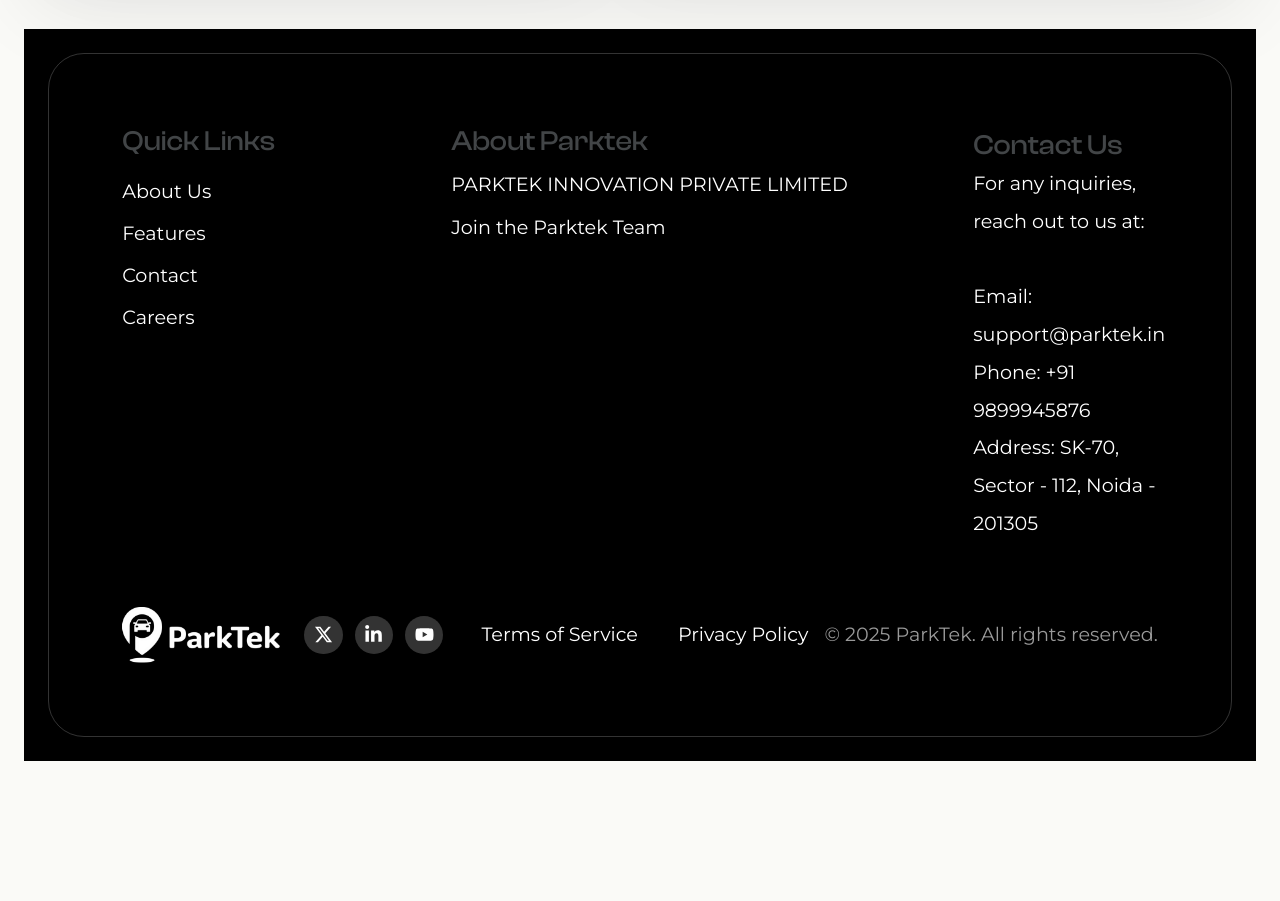
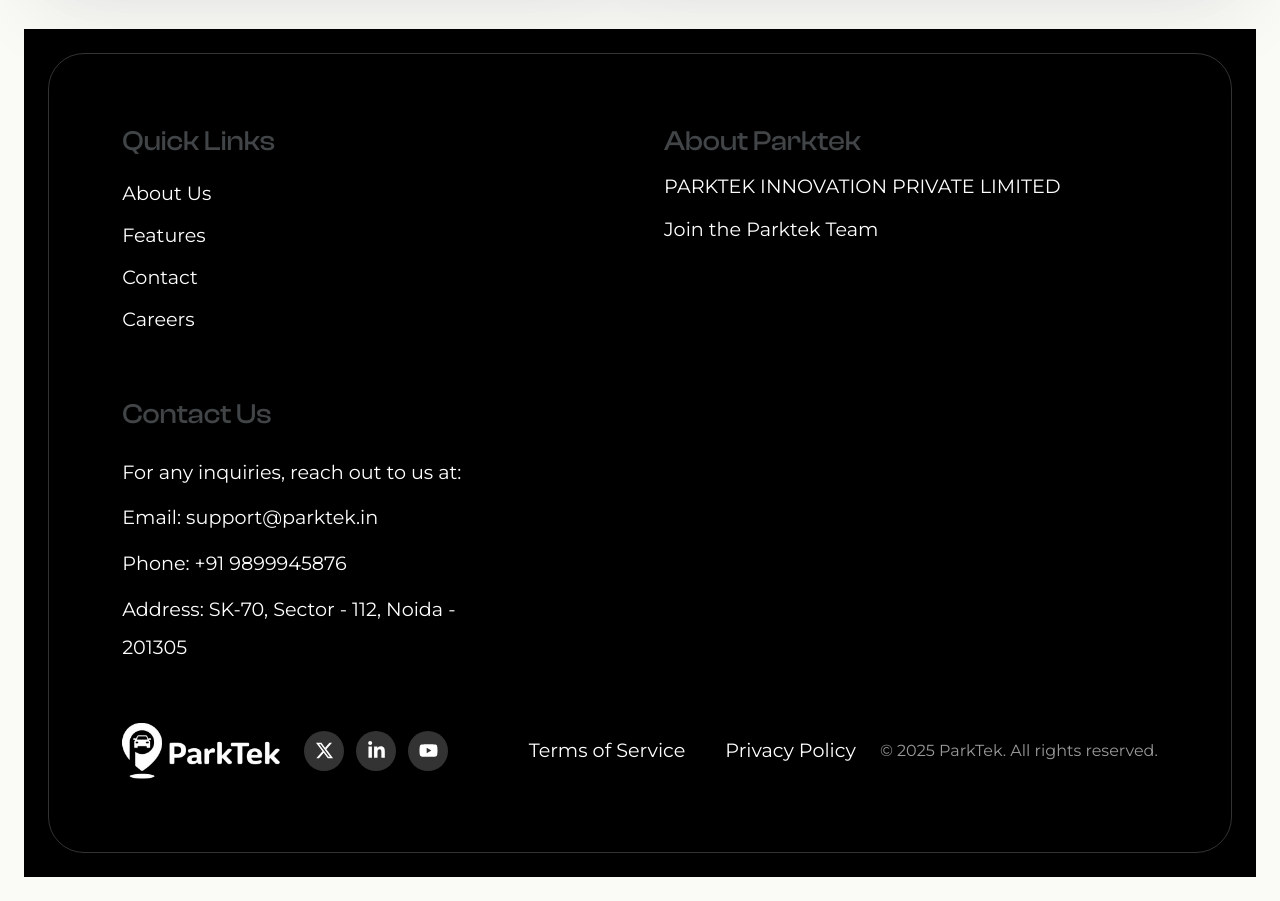
Before and after one commit to parktek-innovations/parktek-lending, a Next.js app: page /contact in a window 1280 px wide. Shown: the part 1120-2021 px from the top of the page. Before the commit the page ends 1905 px from the top, so only its background shows below. Built offline with nearby package versions, Linux system fonts and the light colour scheme; no server answers.

Commit message:
fix fotter and tab working

```diff
--- a/components/site/footer.jsx
+++ b/components/site/footer.jsx
@@ -1,5 +1,6 @@
 import Link from "next/link";
 
+import { HashLink } from "@/components/site/hash-link";
 import { CONTACT_DETAILS, LEGAL_LINKS } from "@/lib/site-content";
 
 const quickLinks = [
@@ -31,81 +32,89 @@
 export function Footer({ className = "", forceDesktop = false }) {
   return (
     <footer className={className}>
-      <div className="bg-black p-6 text-white">
+      <div className={forceDesktop ? "bg-black p-6 text-white" : "bg-black p-4 text-white sm:p-6"}>
         <div
           className={
             forceDesktop
               ? "rounded-[36px] border border-white/20 px-[72px] py-[72px]"
-              : "rounded-[36px] border border-white/20 px-6 py-10 md:px-[73.2px] md:py-[73.2px]"
+              : "rounded-[28px] border border-white/20 px-5 py-8 sm:px-6 sm:py-10 md:rounded-[32px] md:px-10 md:py-12 xl:rounded-[36px] xl:px-[73.2px] xl:py-[73.2px]"
           }
         >
           <div
             className={
               forceDesktop
-                ? "flex items-start justify-between gap-12"
-                : "grid gap-12 xl:grid-cols-[281px_474px_1fr]"
+                ? "grid items-start gap-12 grid-cols-[minmax(180px,281px)_minmax(320px,474px)_minmax(260px,390px)]"
+                : "grid gap-10 md:grid-cols-2 md:gap-x-12 md:gap-y-14 min-[1440px]:grid-cols-[minmax(180px,281px)_minmax(320px,474px)_minmax(260px,390px)] min-[1440px]:gap-y-12"
             }
           >
-            <div className="min-w-[117.5px] space-y-[14.4px]">
-              <h3 className="font-clash text-[28px] font-medium leading-[28.8px] text-[#424547]">
+            <div className="min-w-0 w-full space-y-3 md:space-y-4">
+              <h3 className="font-clash text-2xl font-medium leading-none text-[#424547] md:text-[26px] xl:text-[28px] xl:leading-[28.8px]">
                 Quick Links
               </h3>
-              <div className="text-[19.2px] leading-[42px]">
+              <div className="text-base leading-8 md:text-lg md:leading-9 xl:text-[19.2px] xl:leading-[42px]">
                 {quickLinks.map((link) => (
-                  <Link
+                  <HashLink
                     className="block transition-opacity hover:opacity-70"
                     href={link.href}
                     key={link.label}
                   >
                     {link.label}
-                  </Link>
+                  </HashLink>
                 ))}
               </div>
             </div>
 
-            <div className="max-w-[474px] space-y-[14.4px]">
-              <h3 className="font-clash text-[28px] font-medium leading-[28.8px] text-[#424547]">
+            <div className="min-w-0 w-full max-w-[474px] space-y-3 md:space-y-4">
+              <h3 className="font-clash text-2xl font-medium leading-none text-[#424547] md:text-[26px] xl:text-[28px] xl:leading-[28.8px]">
                 About Parktek
               </h3>
-              <div className="space-y-[14.4px] text-[19.2px] leading-[28.8px]">
-                <Link
+              <div className="space-y-3 text-base leading-7 md:space-y-4 md:text-lg md:leading-8 xl:space-y-[14.4px] xl:text-[19.2px] xl:leading-[28.8px]">
+                <HashLink
                   className="block transition-opacity hover:opacity-70"
                   href={aboutLinks[0].href}
                 >
                   {aboutLinks[0].label}
-                </Link>
+                </HashLink>
                 <Link className="block transition-opacity hover:opacity-70" href={aboutLinks[1].href}>
                   {aboutLinks[1].label}
                 </Link>
               </div>
             </div>
 
-            <div className="max-w-[390px] leading-[37.8px]">
-              <h3 className="font-clash text-[28px] font-medium leading-[37.8px] text-[#424547]">
+            <div
+              className={
+                forceDesktop
+                  ? "min-w-0 w-full max-w-[390px]"
+                  : "min-w-0 w-full max-w-[390px] md:col-span-2 min-[1440px]:col-span-1"
+              }
+            >
+              <h3 className="font-clash text-2xl font-medium leading-none text-[#424547] md:text-[26px] xl:text-[28px] xl:leading-[37.8px]">
                 Contact Us
               </h3>
-              <p className="mt-0 text-[19.2px] leading-[37.8px]">
-                For any inquiries, reach out to us at:
-                <br />
-                <br />
-                {`Email: ${CONTACT_DETAILS.email}`}
-                <br />
-                {`Phone: ${CONTACT_DETAILS.phone}`}
-                <br />
-                {`Address: ${CONTACT_DETAILS.address}`}
-              </p>
+              <div className="mt-4 space-y-2 text-base leading-7 md:mt-5 md:text-lg md:leading-8 xl:text-[19.2px] xl:leading-[37.8px]">
+                <p>For any inquiries, reach out to us at:</p>
+                <p className="break-words">{`Email: ${CONTACT_DETAILS.email}`}</p>
+                <p>{`Phone: ${CONTACT_DETAILS.phone}`}</p>
+                <p className="break-words">{`Address: ${CONTACT_DETAILS.address}`}</p>
+              </div>
             </div>
           </div>
 
           <div
             className={
               forceDesktop
-                ? "mt-[72px] flex items-center justify-between gap-8"
-                : "mt-16 flex flex-col gap-8 xl:flex-row xl:items-center xl:justify-between"
+                ? "mt-[72px] flex flex-wrap items-center justify-between gap-8"
+                : "mt-12 flex flex-col gap-8 md:mt-14 md:gap-10 lg:flex-row lg:items-center lg:justify-between"
             }
           >
-            <div className={forceDesktop ? "flex items-center gap-6" : "flex flex-col gap-6 xl:flex-row xl:items-center"}>
-              <div className="relative h-14 w-[158px] overflow-hidden">
+            <div
+              className={
+                forceDesktop
+                  ? "flex items-center gap-6"
+                  : "flex flex-col gap-5 sm:flex-row sm:items-center sm:justify-between lg:justify-start lg:gap-6"
+              }
+            >
+              <div className={forceDesktop ? "relative h-14 w-[158px] overflow-hidden" : "relative h-11 w-[124px] overflow-hidden sm:h-12 sm:w-[136px] xl:h-14 xl:w-[158px]"}>
                 <img
                   alt="ParkTek"
                   className="absolute left-[-25.83%] top-[-82.97%] h-[281.32%] w-[149.13%] max-w-none"
@@ -117,13 +126,13 @@
               <div className="flex items-center gap-3">
                 {socialLinks.map((link) => (
                   <a
-                    className="inline-flex size-[38.4px] items-center justify-center rounded-full bg-[#333]"
+                    className="inline-flex size-9 items-center justify-center rounded-full bg-[#333] sm:size-10"
                     href={link.href}
                     key={link.alt}
                     rel="noreferrer"
                     target="_blank"
                   >
-                    <img alt={link.alt} className="size-[19.2px]" src={link.icon} />
+                    <img alt={link.alt} className="size-[18px] sm:size-[19.2px]" src={link.icon} />
                   </a>
                 ))}
               </div>
@@ -132,15 +141,15 @@
             <div
               className={
                 forceDesktop
-                  ? "flex items-center justify-end gap-6"
-                  : "flex flex-col gap-4 xl:flex-row xl:items-center xl:justify-end"
+                  ? "flex flex-wrap items-center justify-end gap-6"
+                  : "flex flex-col gap-4 sm:flex-row sm:flex-wrap sm:items-center sm:justify-between lg:justify-end lg:gap-6"
               }
             >
               <div
                 className={
                   forceDesktop
                     ? "flex gap-10 text-[19.2px] leading-[28.8px]"
-                    : "flex flex-wrap gap-6 text-[19.2px] xl:gap-10"
+                    : "flex flex-wrap gap-x-6 gap-y-3 text-base leading-7 md:text-lg md:leading-8 xl:gap-10 xl:text-[19.2px] xl:leading-[28.8px]"
                 }
               >
                 {LEGAL_LINKS.map((link) => (
@@ -153,7 +162,7 @@
                 className={
                   forceDesktop
                     ? "whitespace-nowrap text-[19.2px] leading-[28.8px] text-[#999999]"
-                    : "text-[19.2px] text-[#999]"
+                    : "text-sm leading-6 text-[#999] md:text-base md:leading-7 lg:text-right"
                 }
               >
                 {"\u00A9 2025 ParkTek. All rights reserved."}
--- /dev/null
+++ b/components/site/hash-link.jsx
@@ -0,0 +1,87 @@
+"use client";
+
+import Link from "next/link";
+import { usePathname } from "next/navigation";
+import { forwardRef, useEffect } from "react";
+
+function isVisible(element) {
+  if (!element || element.getClientRects().length === 0) {
+    return false;
+  }
+
+  const style = window.getComputedStyle(element);
+  return style.display !== "none" && style.visibility !== "hidden";
+}
+
+export function scrollToVisibleHash(hash, { updateHistory = true } = {}) {
+  const anchor = hash.startsWith("#") ? hash.slice(1) : hash;
+
+  if (!anchor || typeof window === "undefined") {
+    return false;
+  }
+
+  const selector = `[id="${CSS.escape(anchor)}"]`;
+  const matches = Array.from(document.querySelectorAll(selector));
+  const target = matches.find(isVisible) ?? null;
+
+  if (!target) {
+    return false;
+  }
+
+  target.scrollIntoView({ behavior: "smooth", block: "start" });
+
+  if (updateHistory) {
+    const nextUrl = `${window.location.pathname}#${anchor}`;
+    window.history.replaceState(null, "", nextUrl);
+  }
+
+  return true;
+}
+
+export const HashLink = forwardRef(function HashLink(
+  { href, onClick, ...props },
+  ref
+) {
+  const pathname = usePathname();
+  const isHashOnly = typeof href === "string" && href.startsWith("#");
+  const isHomeHash = typeof href === "string" && href.startsWith("/#");
+  const targetHash = isHashOnly ? href : isHomeHash ? href.slice(1) : null;
+
+  function handleClick(event) {
+    onClick?.(event);
+
+    if (event.defaultPrevented || !targetHash) {
+      return;
+    }
+
+    if (pathname !== "/" && !isHashOnly) {
+      return;
+    }
+
+    event.preventDefault();
+    scrollToVisibleHash(targetHash);
+  }
+
+  return <Link {...props} href={href} onClick={handleClick} ref={ref} />;
+});
+
+export function HashScrollHandler() {
+  useEffect(() => {
+    function syncToHash() {
+      if (!window.location.hash) {
+        return;
+      }
+
+      window.requestAnimationFrame(() => {
+        scrollToVisibleHash(window.location.hash, { updateHistory: false });
+      });
+    }
+
+    syncToHash();
+    window.addEventListener("hashchange", syncToHash);
+
+    return () => window.removeEventListener("hashchange", syncToHash);
+  }, []);
+
+  return null;
+}
```
Also changed, not shown: components/home/home-page.jsx (+8 -6 lines), components/site/header.jsx (+24 -11 lines).
